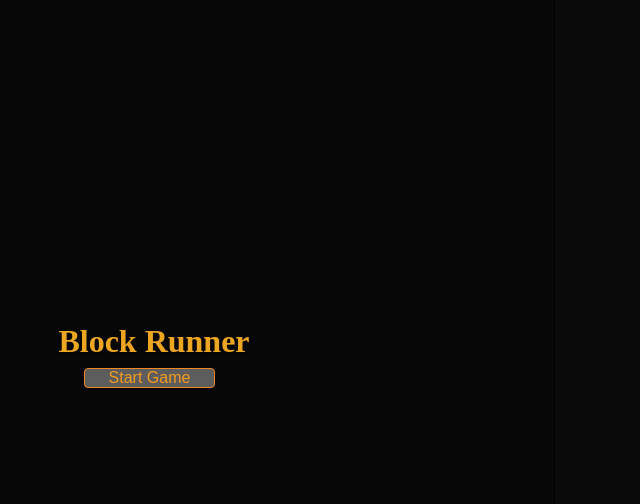
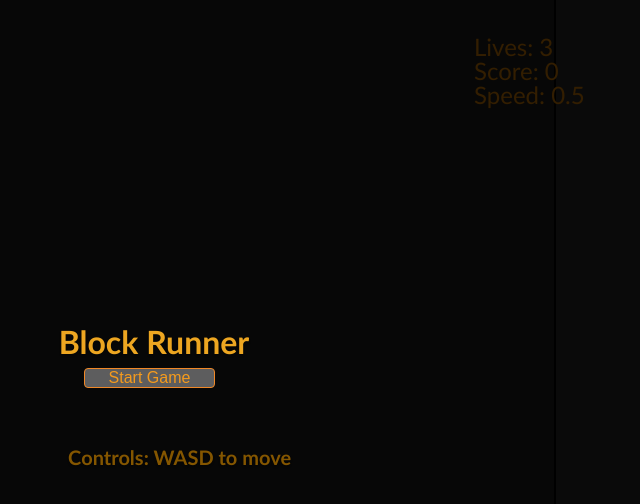
Before and after one commit to tmcarmichael/testing-chatgpt-2d-game, a plain HTML site: page index.html in a window 1280 px wide. Shown: the whole page, without its empty margins (486-1126 px from the left). Drawn offline with Linux system fonts and the light colour scheme.

Commit message:
feat: score/lives/speed

```diff
--- a/generatedGameLoop.js
+++ b/generatedGameLoop.js
@@ -6,8 +6,16 @@ const ctx = canvas.getContext("2d");
 const startScreen = document.getElementById("startScreen");
 const startButton = document.getElementById("startButton");
 
+// Get the score and lives div elements
+const scoreDiv = document.getElementById("score");
+const livesDiv = document.getElementById("lives");
+const speedDiv = document.getElementById("speed");
+
 // Set up the countdown timer
 let countdown = 4;
+
+// Score
+let score = 0;
 
 // Attach a click event listener to the start button
 startButton.addEventListener("click", () => {
@@ -21,7 +29,7 @@ startButton.addEventListener("click", () => {
 let greenSquares = [];
 
 // Set up game variables
-let lives = 1; // Number of lives the player has remaining
+let lives = 3; // Number of lives the player has remaining
 let gameOver = false; // Flag to track if the game is over
 
 // Set up a timer to create a new green square every 3 seconds
@@ -121,7 +129,8 @@ function updatePosition() {
   let asteroidCollision = checkAsteroidCollision(x, y, asteroids);
   if (asteroidCollision) {
     // If an asteroid collison is detected end the game
-    lives--;
+    lives -= 1;
+    livesDiv.innerHTML = "Lives: " + parseInt(lives);
   }
 
   // Check if the square is colliding with a green square
@@ -129,16 +138,20 @@ function updatePosition() {
   if (collision) {
     // If a collision is detected, activate the speed boost
     speedBoostActive = true;
-    speed = 1;
+    speed += 0.5;
+    speedDiv.innerHTML = "Speed: " + parseInt(speed);
+    score += 1;
+    scoreDiv.innerHTML = "Score: " + parseInt(score);
 
     // Set a timer to deactivate the speed boost after 3 seconds
-    setTimeout(deactivateSpeedBoost, 3000);
+    setTimeout(deactivateSpeedBoost, 5000);
   }
 }
 
 function deactivateSpeedBoost() {
   speedBoostActive = false;
-  speed = 0.5;
+  speed -= 0.5;
+  speedDiv.innerHTML = "Speed: " + speed.toString();
 }
 
 class GreenSquare {
@@ -186,6 +199,8 @@ function checkAsteroidCollision(redX, redY, ast) {
     // Check if any border of square1 is touching any border of square2
     if (redX < a.x + 10 && redX + 10 > a.x && redY < a.y + 10 && 10 + redY > a.y) {
       // Collision detected!
+      // Remove the asteroid from the asteroids array
+      asteroids = asteroids.filter((obj) => obj.x !== a.x);
       return true;
     }
   }
@@ -270,6 +285,8 @@ function showEndScreen() {
   ctx.textAlign = "center";
   ctx.textBaseline = "middle";
   ctx.fillText("Game Over", canvas.width / 2, canvas.height / 2);
+  ctx.font = "30px sans-serif";
+  ctx.fillText(`Score: ${score} `, canvas.width / 2, canvas.height / 2 + 40);
 }
 
 // Function to draw updates to canvas
@@ -299,7 +316,7 @@ function draw() {
   if (lives === 0) {
     gameOver = true; // Set the game over flag
     showEndScreen(); // Show the end screen
-
+    score = 0;
     // startScreen.style.display = "flex";
     return; // Stop the rest of the function from running
   }
--- a/index.html
+++ b/index.html
@@ -6,8 +6,12 @@
 
 <body>
   <canvas id="gameCanvas" width="800" height="800"></canvas>
+  <div id="score">Score: 0</div>
+  <div id="lives">Lives: 3</div>
+  <div id="speed">Speed: 0.5</div>
   <div id="startScreen">
     <h1>Block Runner</h1>
+    <h2>Controls: WASD to move</h2>
     <button id="startButton" class="button-grow">Start Game</button>
   </div>
   <script src="generatedGameLoop.js"></script>
--- a/styles.css
+++ b/styles.css
@@ -3,7 +3,7 @@ body {
 }
 
 canvas {
-  border: 1px solid black;
+  border: 2px solid black;
   background-color: rgb(34, 34, 34);
   position: absolute;
   top: 50%;
@@ -25,11 +25,24 @@ canvas {
 
 #startScreen h1 {
   font-size: 32px;
+  font-family: "Gill Sans", "Gill Sans MT", Calibri, "Trebuchet MS", sans-serif;
   font-weight: bold;
   color: rgb(237, 166, 33);
   position: absolute;
   top: 40%;
   left: 50%;
+  transform: translate(-50%, -50%);
+  text-shadow: 0 2px 2px rgba(0, 0, 0, 0.3);
+}
+
+#startScreen h2 {
+  font-size: 20px;
+  font-family: "Gill Sans", "Gill Sans MT", Calibri, "Trebuchet MS", sans-serif;
+  font-weight: bold;
+  color: rgb(132, 86, 0);
+  position: absolute;
+  top: 55%;
+  left: 52%;
   transform: translate(-50%, -50%);
   text-shadow: 0 2px 2px rgba(0, 0, 0, 0.3);
 }
@@ -66,3 +79,33 @@ canvas {
 .button-grow:hover {
   transform: scale(1.1);
 }
+
+#score {
+  color: #ff9603;
+  font-family: "Gill Sans", "Gill Sans MT", Calibri, "Trebuchet MS", sans-serif;
+  font-size: 24px;
+  position: absolute;
+  top: 07%;
+  left: 75%;
+  /* text-shadow: 0 2px 2px rgba(0, 0, 0, 0.635); */
+}
+
+#lives {
+  color: #ff9603;
+  font-family: "Gill Sans", "Gill Sans MT", Calibri, "Trebuchet MS", sans-serif;
+  font-size: 24px;
+  position: absolute;
+  top: 04%;
+  left: 75%;
+  /* text-shadow: 0 2px 2px rgba(0, 0, 0, 0.635); */
+}
+
+#speed {
+  color: #ff9603;
+  font-family: "Gill Sans", "Gill Sans MT", Calibri, "Trebuchet MS", sans-serif;
+  font-size: 24px;
+  position: absolute;
+  top: 10%;
+  left: 75%;
+  /* text-shadow: 0 2px 2px rgba(0, 0, 0, 0.635); */
+}
```
